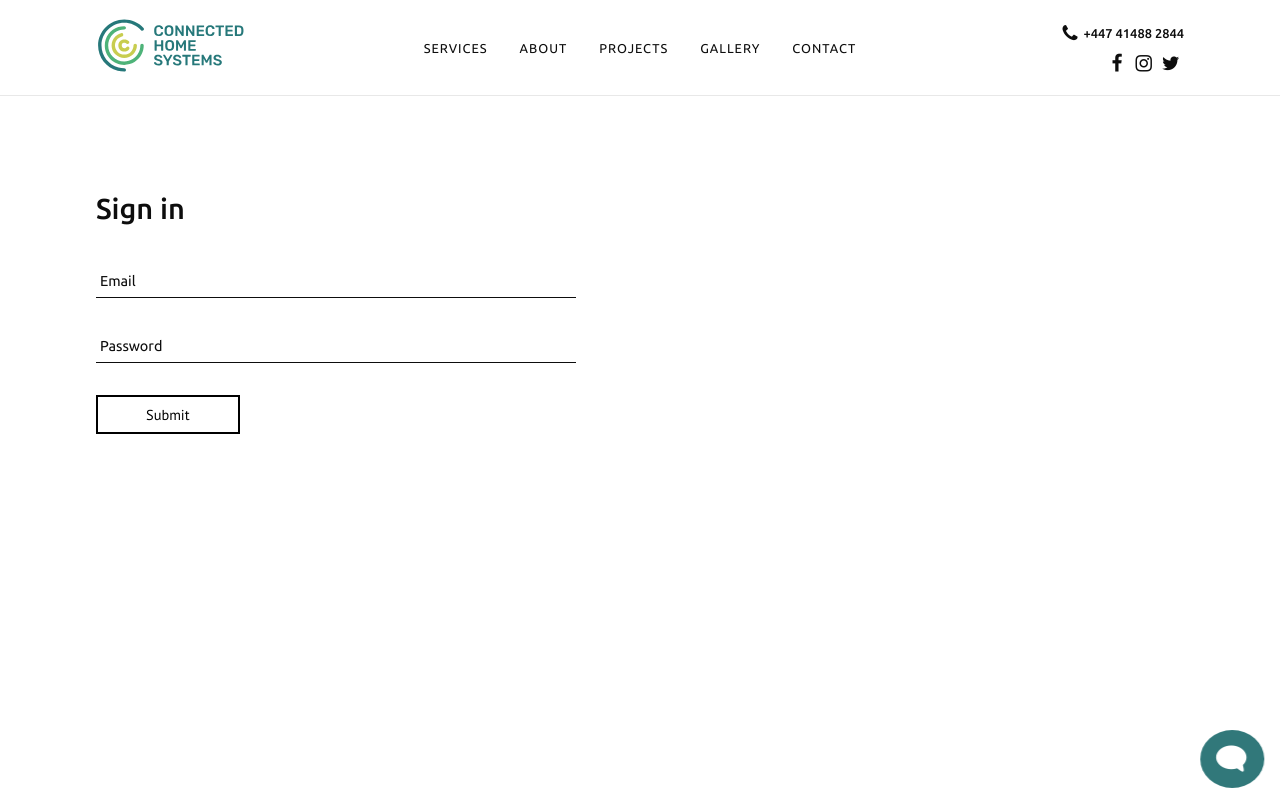
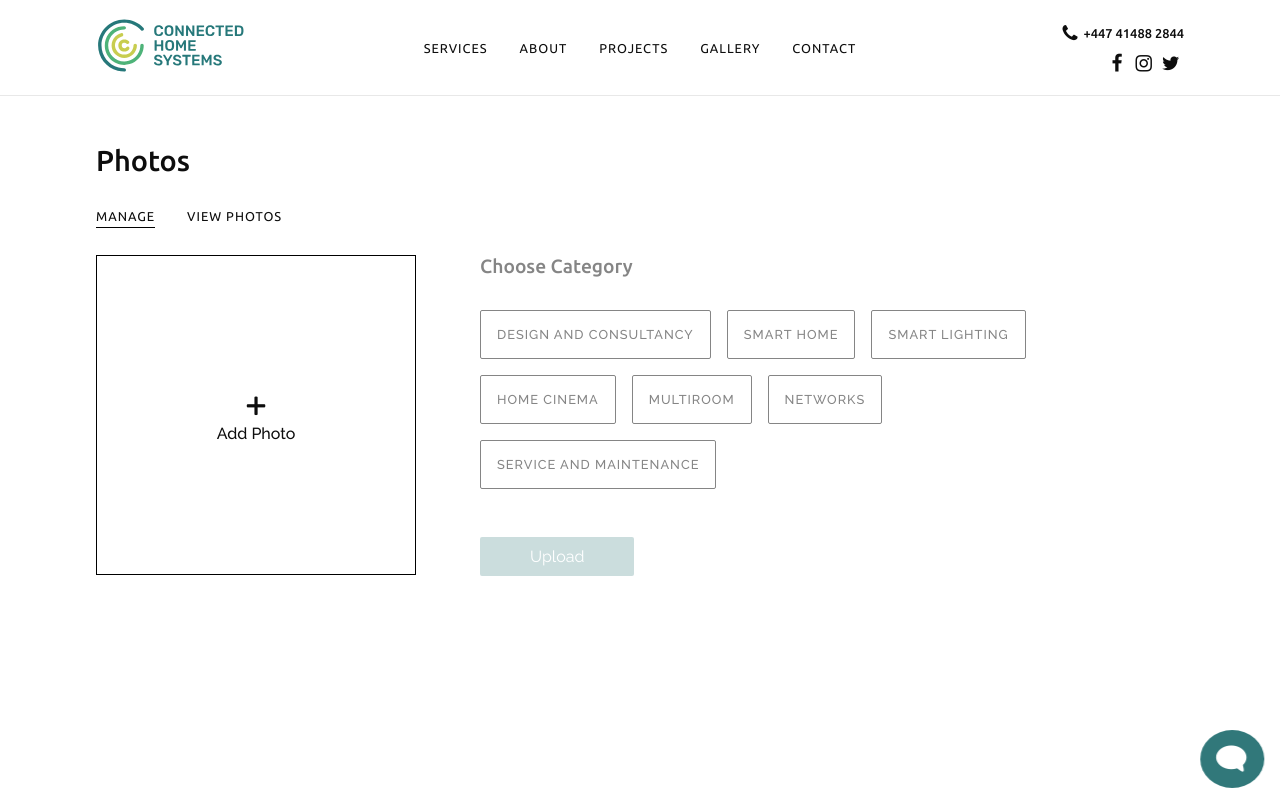
Before and after one commit to luke-meadows/connected-home-systems, a Next.js app: page /admin/photos in a window 1280 px wide. Shown: the top 800 px of the page. Built offline with nearby package versions, Linux system fonts and the light colour scheme.

Commit message:
remove duplicate photos

```diff
--- a/components/admin-dashboard/ManagePhotos.js
+++ b/components/admin-dashboard/ManagePhotos.js
@@ -15,7 +15,7 @@ const categoriesData = [
 ];
 export default function ManagePhotos() {
   const [preview, setPreview] = useState(undefined);
-  const [photoCategory, setPhotoCategory] = useState(null);
+  const [photoCategories, setPhotoCategories] = useState([]);
   const [inputs, setInputs] = useState({
     image: '',
   });
@@ -43,10 +43,12 @@ export default function ManagePhotos() {
     inputs.image = '';
     setPreview(undefined);
   }
-
+  useEffect(() => {
+    console.log(photoCategories);
+  }, [photoCategories]);
   function selectPhotoCategory(e) {
     const { category } = e.currentTarget.dataset;
-    setPhotoCategory(category);
+    setPhotoCategories([...photoCategories, category]);
   }
 
   function uploadImage(image) {
@@ -88,15 +90,17 @@ export default function ManagePhotos() {
     await uploadImage(inputs.image)
       // 3. get the url from image upload and store it in images collection with timestamp and category
       .then(async (URL) => {
-        await uploadDocToDb({
-          url: URL,
-          createdAt: firebase.firestore.FieldValue.serverTimestamp(),
-          category: photoCategory,
+        await photoCategories.forEach(async (category) => {
+          await uploadDocToDb({
+            url: URL,
+            createdAt: firebase.firestore.FieldValue.serverTimestamp(),
+            category: category,
+          });
         });
       })
       .then(() => {
         setPreview(undefined);
-        setPhotoCategory(null);
+        setPhotoCategories(null);
         setInputs({ image: '' });
         ref.current.classList.remove('inactive');
       });
@@ -141,7 +145,11 @@ export default function ManagePhotos() {
                   key={category}
                   onClick={selectPhotoCategory}
                   data-category={category}
-                  className={photoCategory === category ? 'active' : ''}
+                  className={
+                    photoCategories?.findIndex((item) => item === category) > -1
+                      ? 'active'
+                      : ''
+                  }
                 >
                   {category.replaceAll('-', ' ')}
                 </p>
@@ -152,7 +160,7 @@ export default function ManagePhotos() {
         <button
           ref={ref}
           onClick={handleImageUpload}
-          className={!photoCategory ? 'inactive' : ''}
+          className={photoCategories?.length ? '' : 'inactive'}
         >
           Upload
         </button>
--- a/components/gallery/Gallery.js
+++ b/components/gallery/Gallery.js
@@ -26,6 +26,19 @@ export default function Gallery({ category = 'all' }) {
     return () => window.removeEventListener('scroll', handleScroll);
   });
 
+  function removeDuplicateImages(imgs) {
+    const uniqueArray = imgs.filter((value, index) => {
+      const _value = JSON.stringify(value.url);
+      return (
+        index ===
+        imgs.findIndex((obj) => {
+          return JSON.stringify(obj.url) === _value;
+        })
+      );
+    });
+    return uniqueArray;
+  }
+
   useEffect(() => {
     let imgs = [];
     async function fetchData() {
@@ -38,10 +51,11 @@ export default function Gallery({ category = 'all' }) {
           .then((snapshot) => {
             snapshot.forEach((shot) => imgs.push(shot.data()));
           });
-        const newImages = imgs.map((imageData) => {
+
+        const newImages = removeDuplicateImages(imgs).map((imageData) => {
           return { original: imageData.url, thumbnail: imageData.url };
         });
-        setImages(imgs);
+        setImages(removeDuplicateImages(imgs));
         setGalleryImages(newImages);
       } else {
         await db
@@ -53,10 +67,10 @@ export default function Gallery({ category = 'all' }) {
           .then((snapshot) => {
             snapshot.forEach((shot) => imgs.push(shot.data()));
           });
-        const newImages = images.map((imageData) => {
+        const newImages = removeDuplicateImages(imgs).map((imageData) => {
           return { original: imageData.url, thumbnail: imageData.url };
         });
-        setImages(imgs);
+        setImages(removeDuplicateImages(imgs));
         setGalleryImages(newImages);
       }
     }
@@ -108,7 +122,7 @@ export default function Gallery({ category = 'all' }) {
         <Control name="all" heading="All" />
         <Control name="smart-lighting" heading="Smart Lighting" />
         <Control name="home-cinema" heading="Home Cinema" />
-        <Control name="smart-home" heading="smart-home" />
+        <Control name="smart-home" heading="Smart Home" />
         <Control name="multiroom" heading="Multiroom" />
         <Control name="networks" heading="Home Networks" />
       </Controls>
@@ -161,8 +175,8 @@ export const Controls = styled.div`
 
 const Images = styled.div`
   display: grid;
-  grid-template-columns: repeat(3, 1fr);
-  gap: 2rem;
+  grid-template-columns: repeat(4, 1fr);
+  gap: 1rem;
   min-height: 20rem;
 `;
 
--- a/pages/admin/index.js
+++ b/pages/admin/index.js
@@ -8,8 +8,9 @@ export default function Admin() {
   console.log(auth.currentUser);
   return (
     <div style={{ marginTop: '6rem', minHeight: 'calc(100vh - 6rem)' }}>
-      {!auth.currentUser && <AdminLogin setUser={setUser} />}
-      {auth.currentUser && <AdminDashboard />}
+      {/* {!auth.currentUser && <AdminLogin setUser={setUser} />}
+      {auth.currentUser && <AdminDashboard />} */}
+      <AdminDashboard />
     </div>
   );
 }
--- a/pages/admin/photos.js
+++ b/pages/admin/photos.js
@@ -8,8 +8,9 @@ export default function AdminPhotos() {
   console.log(auth.currentUser);
   return (
     <div style={{ marginTop: '6rem', minHeight: 'calc(100vh - 6rem)' }}>
-      {!auth.currentUser && <AdminLogin setUser={setUser} />}
-      {auth.currentUser && <PhotosAdminDashboard />}
+      {/* {!auth.currentUser && <AdminLogin setUser={setUser} />}
+      {auth.currentUser && <PhotosAdminDashboard />} */}
+      <PhotosAdminDashboard />
     </div>
   );
 }
```
